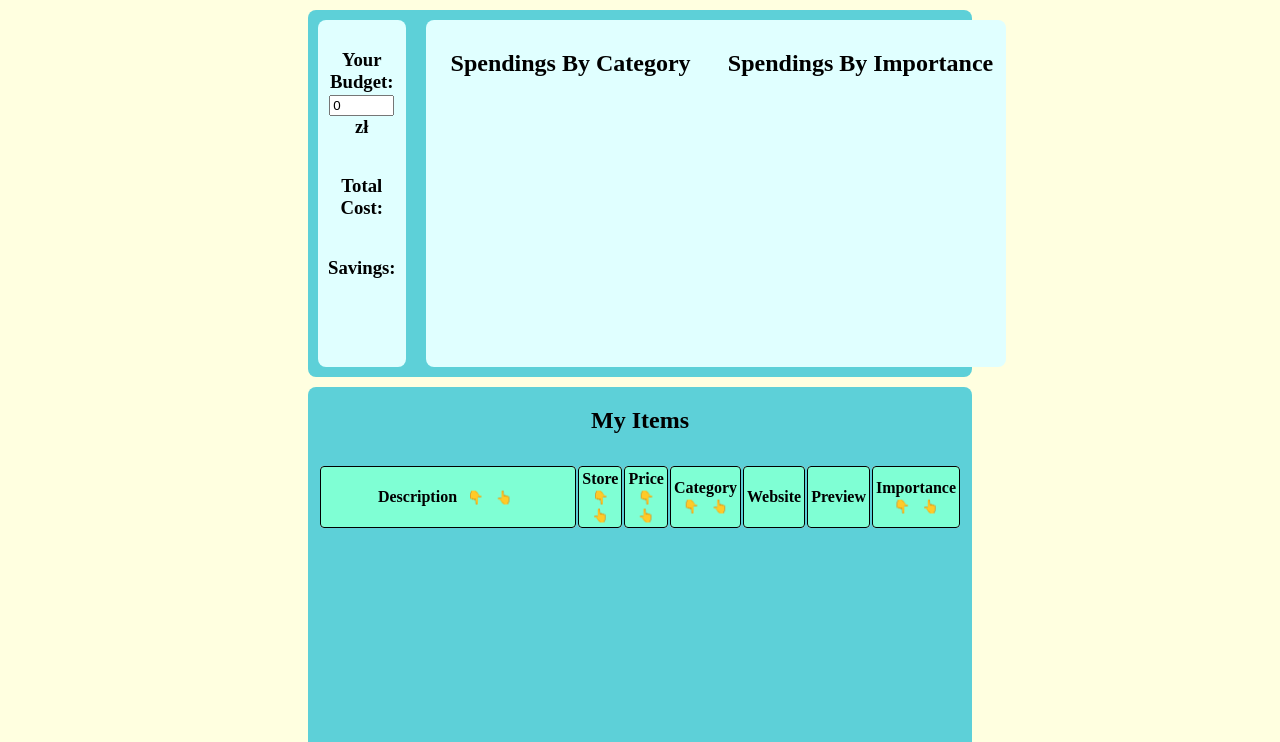
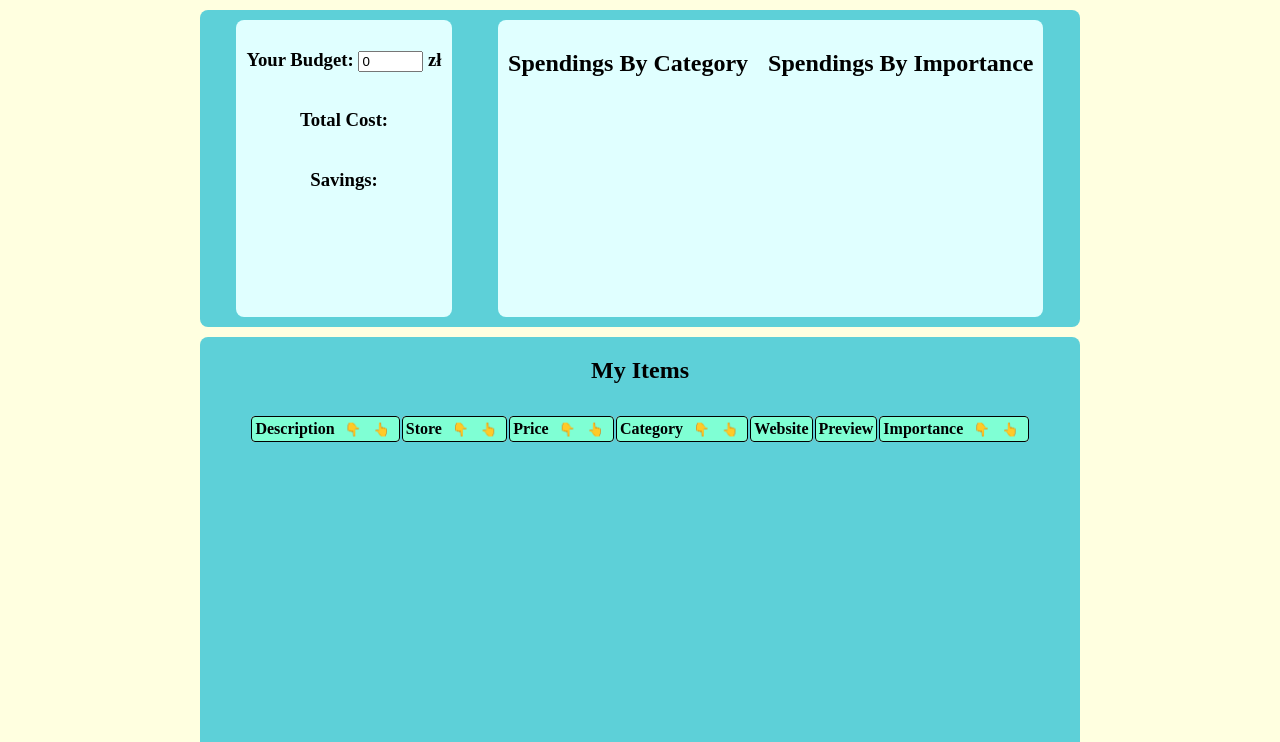
Before and after one commit to karolraw/Global-Shopping-Cart, a plain HTML site: page index.html in a window 1280 px wide. Shown: the part 58-800 px from the top of the page. Drawn offline with Linux system fonts and the light colour scheme.

Commit message:
Adjust the layout for 1280px viewport width

```diff
--- a/styles.css
+++ b/styles.css
@@ -29,7 +29,7 @@ form label, form input, select {
     justify-content: space-evenly;
     background-color: #5dd0d8;
     border-radius: 8px;
-    margin: 0 300px 10px 300px;
+    margin: 0 15vw 10px 15vw;
 }
 
 .budget {
@@ -56,7 +56,7 @@ figure {
 }
 
 .pie {
-    width: 250px;
+    width: 200px;
     aspect-ratio: 1;
     border-radius: 50%;
     margin: 10px 10px;
@@ -107,7 +107,7 @@ figure {
 }
 
 .table-container {
-    margin: 0 300px;
+    margin: 0 15vw;
     display: flex;
     flex-direction: column;
     align-items: center;
@@ -140,7 +140,7 @@ th {
 }
 
 th:nth-child(1) {
-    width: 300px;
+    max-width: 300px;
 }
 
 td:nth-child(5), td:nth-child(6) {
```
